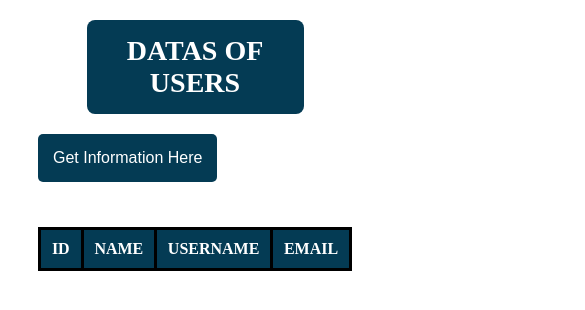
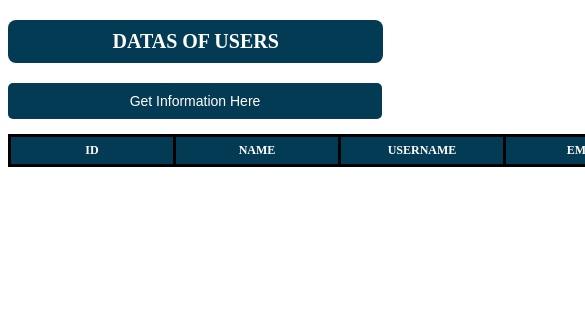
Before and after one commit to theerthabiju/apiusertable, a plain HTML site: page index.html in a window 390 px wide. Shown: the top 310 px of the page, 585 px wide, since content can reach past the window. Drawn offline with nearby package versions, Linux system fonts and the light colour scheme.

Commit message:
Update style.css

```diff
--- a/assets/css/style.css
+++ b/assets/css/style.css
@@ -6,20 +6,21 @@
     background-color: rgb(4 , 59, 84);
     padding: 15px;
     border-radius: 8px;
-    width: 50%;
+    width: 80%;
+    max-width: 500px;
     margin: 20px auto;
 }
 
 .getuserbtn {
-padding: 15px;
-margin-left: 30px;
- font-size: 16px;
-    background-color:rgb(4 , 59, 84);
+    padding: 12px 20px;
+    font-size: 16px;
+    background-color: rgb(4 , 59, 84);
     color: white;
-    margin-bottom: 15px;
+    margin: 15px auto;
     border-radius: 5px;
     border: none;
-
+    display: block;
+    text-align: center;
 }
 
 .getuserbtn:hover {
@@ -27,22 +28,66 @@ margin-left: 30px;
     font-weight: bold;
 }
 
+.table-container {
+    width: 100%;
+    overflow-x: auto;
+    padding: 10px;
+}
+
 .table {
     border-collapse: collapse;
-    margin: 30px;
+    width: 100%;
+    max-width: 100%;
 }
 
-
 th, td {
-    width: 400px;
+    min-width: 150px;
     border: 3px solid black;
     padding: 10px;
     color: rgb(5, 104, 171);
     text-align: center;
+}
 
+th {
+    background-color: rgb(4 , 59, 84);
+    color: white;
 }
-th{
-    background-color:rgb(4 , 59, 84);
-    color: white;
 
+@media (max-width: 768px) {
+    .heading {
+        font-size: 24px;
+        width: 90%;
+        padding: 12px;
+    }
+
+    .getuserbtn {
+        font-size: 14px;
+        padding: 10px 15px;
+        margin-left: auto;
+        margin-right: auto;
+    }
+
+    th, td {
+        font-size: 14px;
+        padding: 8px;
+    }
 }
+
+@media (max-width: 480px) {
+    .heading {
+        font-size: 20px;
+        width: 95%;
+        padding: 10px;
+    }
+
+    .getuserbtn {
+        font-size: 14px;
+        padding: 10px;
+        width: 100%;
+    }
+
+    th, td {
+        font-size: 12px;
+        padding: 6px;
+    }
+}
```
